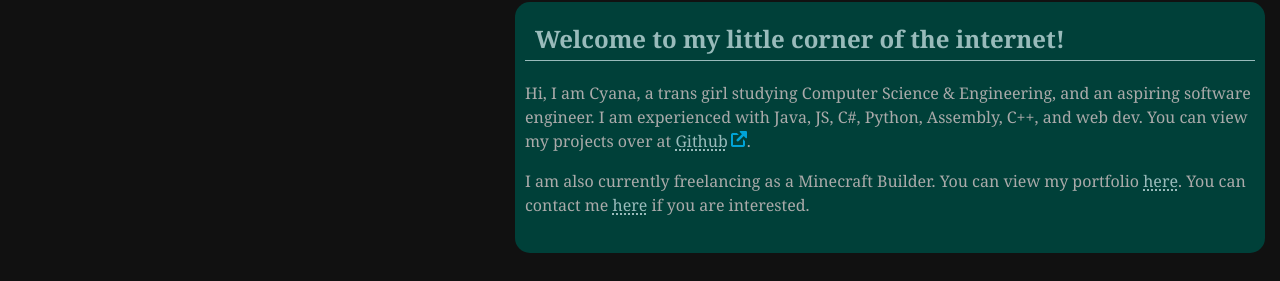
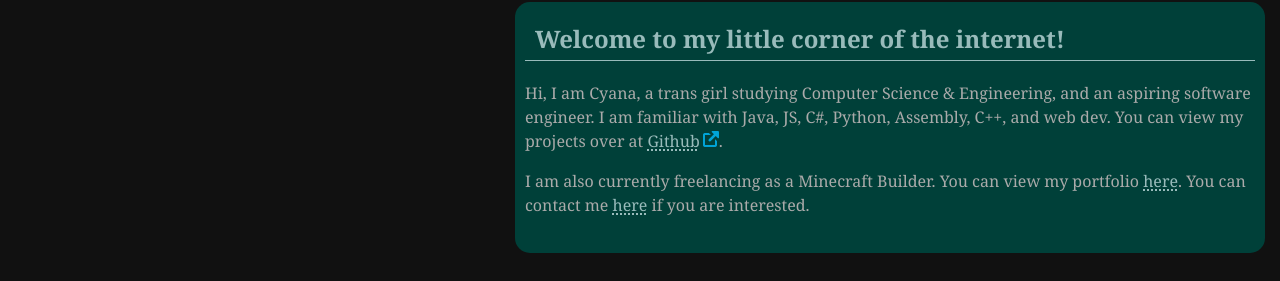
Before and after one commit to CEa-TIde/personal-website, a Jekyll site: the page built from index.html, in a window 1280 px wide and 900 px high, scrolled down 570 px. Shown: the part 178-459 px from the top of the window. Built offline with Jekyll 4.4.1, drawn with Linux system fonts in a browser that asks for light colours.

```diff
--- a/index.html
+++ b/index.html
@@ -19,7 +19,7 @@ keys: main page, welcome, about me
     <main class="content-wrapper not-boxed">
         <section class="align-right">
             <h2 class="s-title"><a href="#corner-internet" id="corner-internet" class="section-link">Welcome to my little corner of the internet!</a></h2>
-            <p>Hi, I am Cyana, a trans girl studying Computer Science & Engineering, and an aspiring software engineer. I am experienced with Java, JS, C#, Python, Assembly, C++, and web dev.
+            <p>Hi, I am Cyana, a trans girl studying Computer Science & Engineering, and an aspiring software engineer. I am familiar with Java, JS, C#, Python, Assembly, C++, and web dev.
                 You can view my projects over at <a class="slide-hover" href="https://github.com/CEa-TIde" target="_blank" title="Link to github profile">Github</a>.</p>
             <p>I am also currently freelancing as a Minecraft Builder. You can view my portfolio <a href="/portfolio" title="Minecraft Portfolio">here</a>.
                 You can contact me <a class="slide-hover" href="/aboutme">here</a> if you are interested.</p>
```
Also changed, not shown: portfolio.html (added, +13 -0 lines), media/portfolio/Train station comp R1.png (added), 2 other files.
